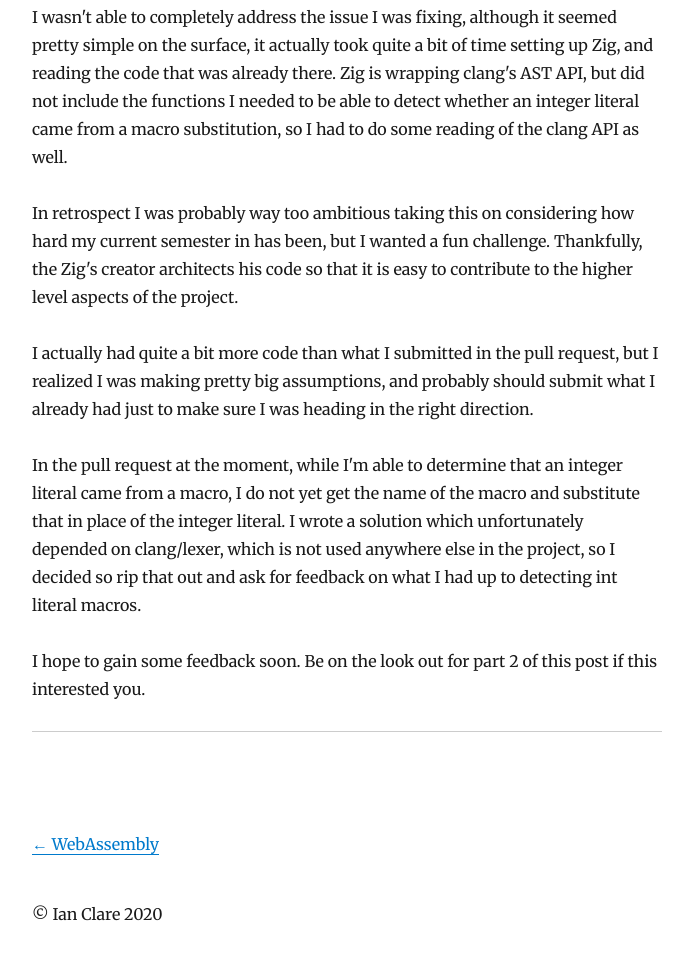
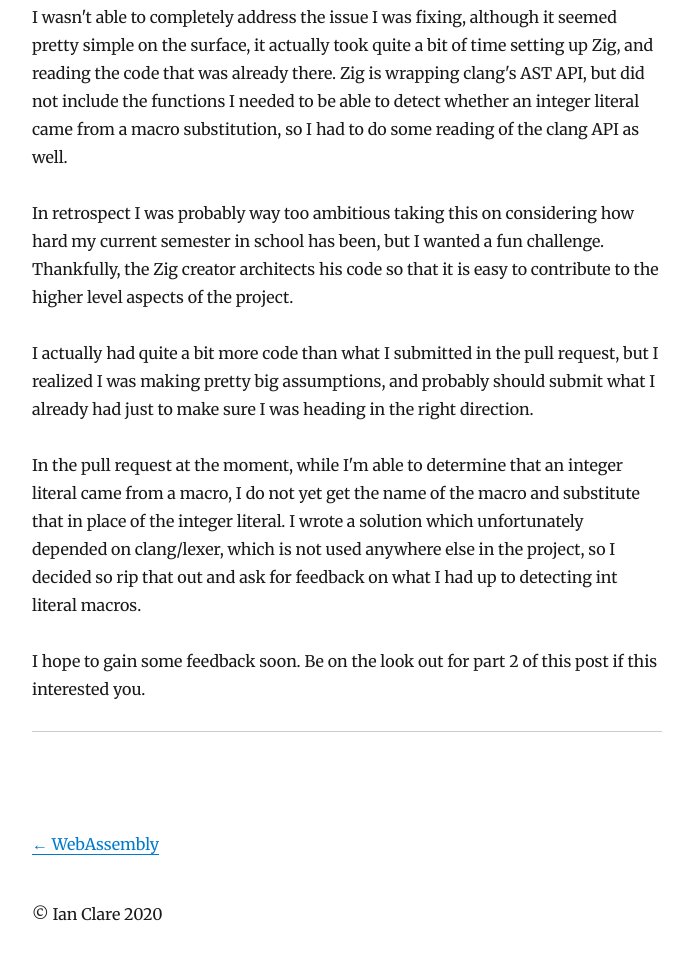
Before and after one commit to iclare/iclare.github.io, a Gatsby site: page /contributing-to-zig/ in a window 1280 px wide. Shown: the part 1203-2163 px from the top of the page, without its empty margins (293-986 px from the left). Built offline with nearby package versions, Linux system fonts and the light colour scheme; Gatsby itself is replaced by a stand-in of ours; some packages are replaced by stand-ins of ours.

Commit message:
Fix zig blog post sentence

```diff
--- a/content/blog/contributing-to-zig/index.md
+++ b/content/blog/contributing-to-zig/index.md
@@ -52,8 +52,8 @@ integer literal came from a macro substitution, so I had to do some reading of
 the clang API as well.
 
 In retrospect I was probably way too ambitious taking this on considering how
-hard my current semester in has been, but I wanted a fun challenge. Thankfully, the
-Zig's creator architects his code so that it is easy to contribute to the
+hard my current semester in school has been, but I wanted a fun challenge. Thankfully, the
+Zig creator architects his code so that it is easy to contribute to the
 higher level aspects of the project.
 
 I actually had quite a bit more code than what I submitted in the pull request,
```
Also changed, not shown: 1 other file.
